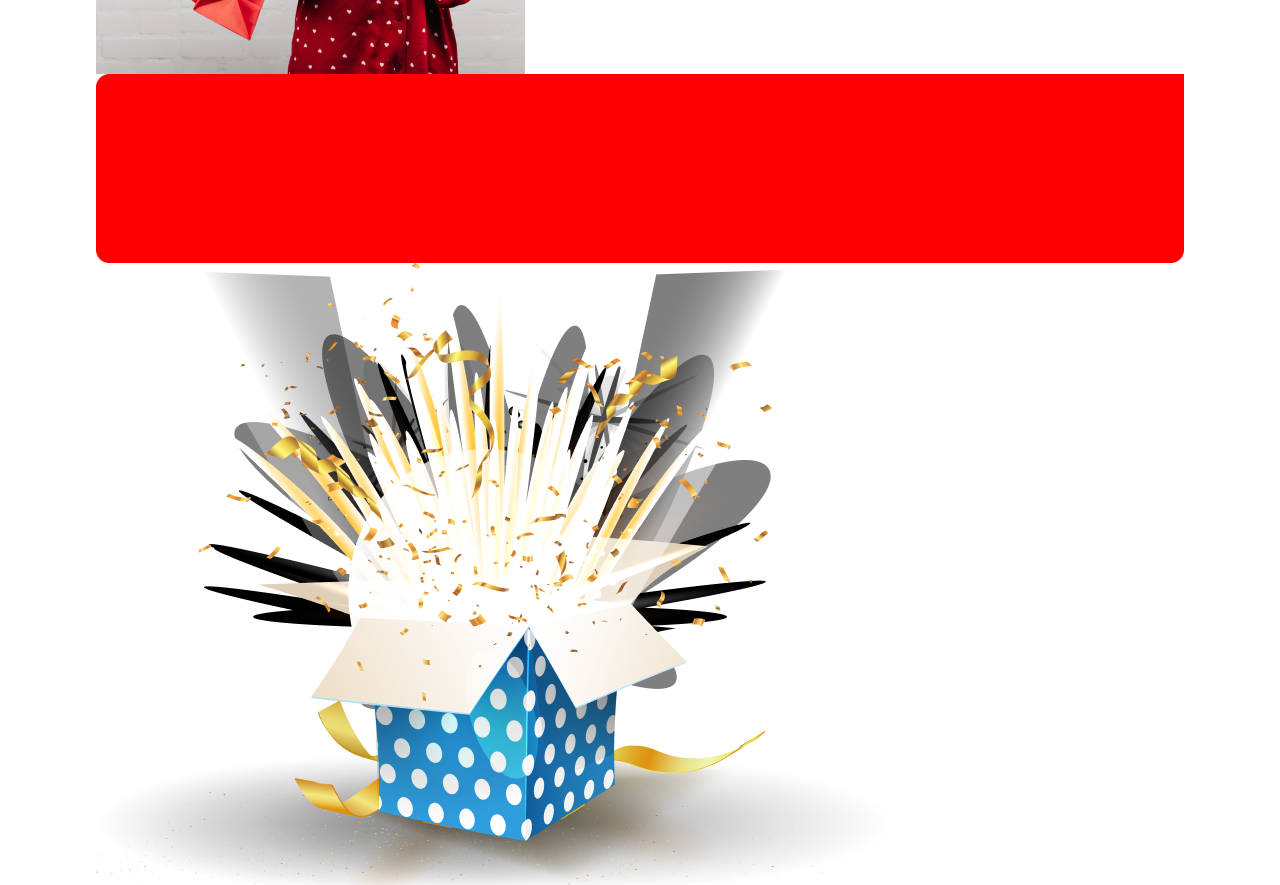
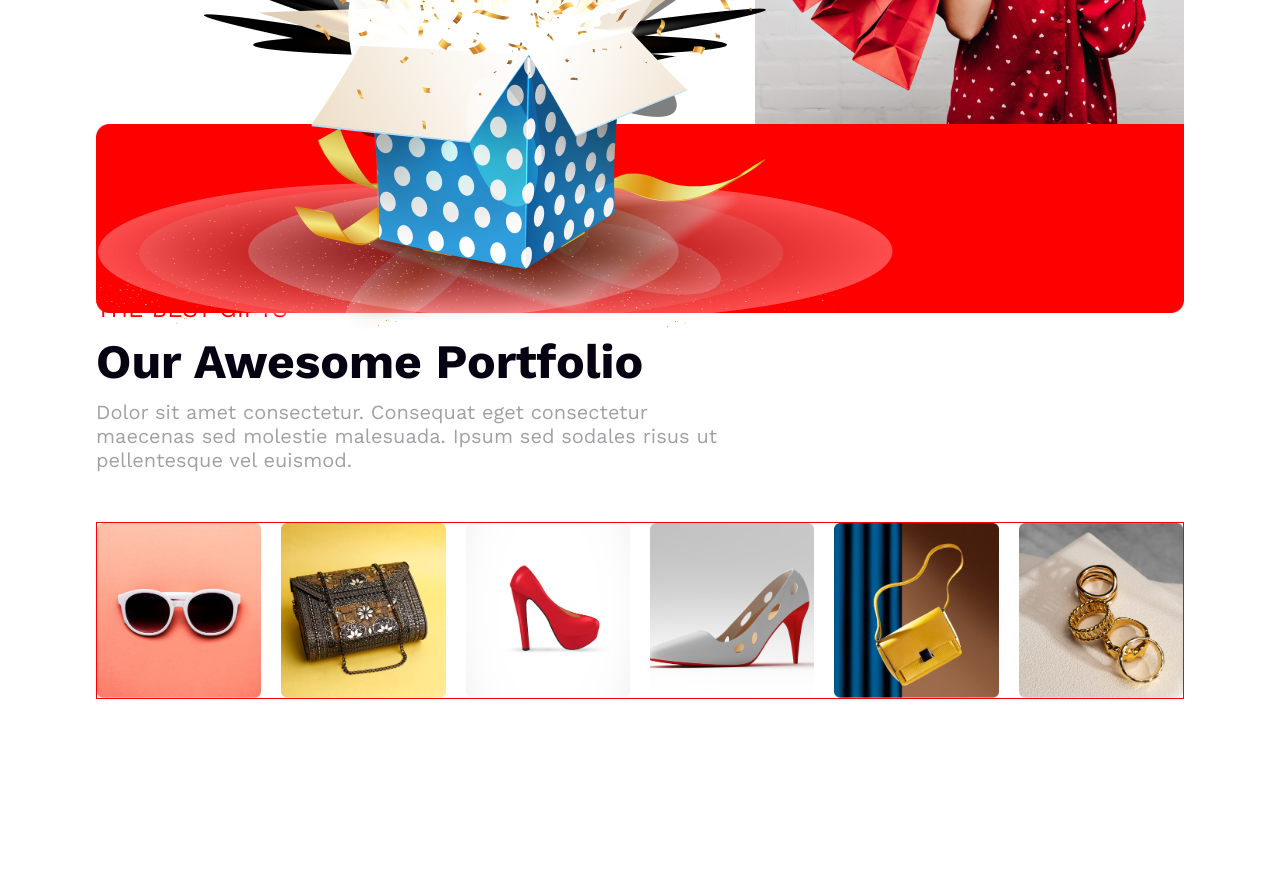
Before and after one commit to mamunalabdullah/B9A1-New-Year-New-Mission-2k24, a plain HTML site: page index.html in a window 1280 px wide. Shown: the part 3981-4866 px from the top of the page. After the commit the page ends 4680 px from the top, so only its background shows below. Drawn offline with nearby package versions, Linux system fonts and the light colour scheme.

Commit message:
portfolio add

```diff
--- a/index.html
+++ b/index.html
@@ -84,6 +84,36 @@
                 </div>
             </div>
         </section>
+        <section class="portfolio">
+            <div class="portfolio-text">
+                <p class="portfolio-subtitle">THE BEST GIFTS</p>
+                <h3 class="portfolio-title">Our Awesome Portfolio</h3>
+                <p class="portfolio-description">Dolor sit amet consectetur. Consequat eget consectetur maecenas sed molestie malesuada. Ipsum sed sodales risus ut pellentesque vel euismod. </p>
+            </div>
+            <div class="portfolio-gallary">
+                <div class="image">
+                    <img src="resources/Rectangle 7.png" alt="glass">
+                </div>
+                <div class="image">
+                    <img src="resources/Rectangle 4.png" alt="bag">
+                </div>
+                <div class="image">
+                    <img src="resources/Rectangle 5.png" alt="red-shoe">
+                </div>
+                <div class="image">
+                    <img src="resources/Rectangle 6.png" alt="white-shoe">
+                </div>
+                <div class="image">
+                    <img src="resources/Rectangle 3.png" alt="bag">
+                </div>
+                <div class="image">
+                    <img src="resources/Rectangle 8.png" alt="jwellary">
+                </div>
+            </div>
+        </section>
+        <section class="subscribe">
+
+        </section>
     </main>
 </body>
 </html>
--- a/style.css
+++ b/style.css
@@ -188,5 +188,51 @@ header{
     margin: 15px 0;
 }
 .holidays-images{
-    margin: 50px 0;
+    margin: 100px 0;
+    position: relative;
 }
+.girl{
+    position: absolute;
+    right: 0;
+}
+.rectangle{
+    position: absolute;
+    top: 433px;
+}
+.box{
+    position: absolute;
+    top: 0;
+}
+.fifty{
+    position: absolute;
+    right: 250px;
+}
+
+/* portfilio area styles  */
+.portfolio{
+    width: 85%;
+    margin: 0 auto;
+    margin-top: 55%;
+}
+.portfolio-text{
+    width: 60%;
+    margin-bottom: 50px;
+}
+.portfolio-subtitle{
+    color: #FF0000;
+    font-size: 24px;
+}
+.portfolio-title{
+    color: #070211;
+    font-size: 48px;
+    margin: 10px 0;
+}
+.portfolio-description{
+    color: #07021160;
+    font-size: 20px;
+}
+.portfolio-gallary{
+    border: 1px solid red;
+    display: flex;
+    gap: 20px;
+}
```
